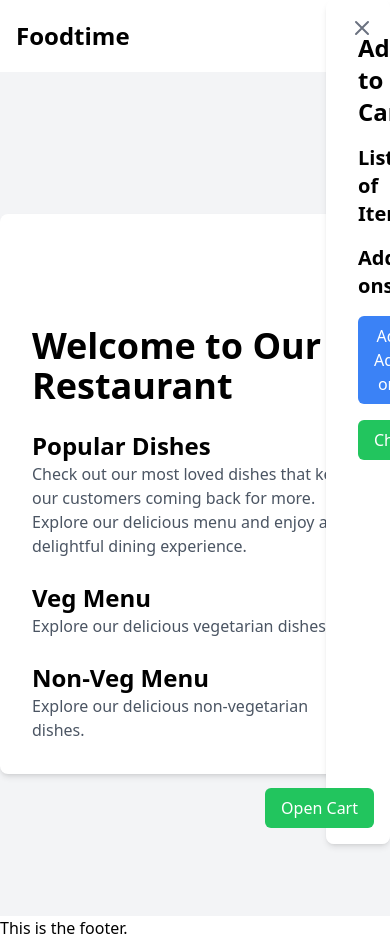
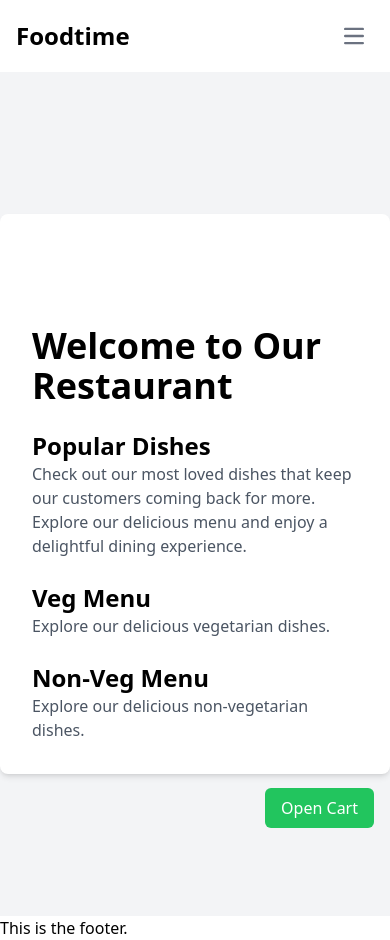
Before and after one commit to lawrencedsz9/resto-website, a React (Vite) app: page / in a window 390 px wide. Built offline with nearby package versions, Linux system fonts and the light colour scheme.

Commit message:
responsive

```diff
--- a/src/pages/home.jsx
+++ b/src/pages/home.jsx
@@ -40,8 +40,8 @@
 
       {/* Unified Cart Section */}
       <div
-        className={`fixed top-0 right-0 h-screen bg-white p-8 rounded-lg shadow-md ${
-          isCartOpen ? "w-1/3" : "w-0"
+        className={`fixed top-0 right-0 h-screen bg-white p-8 rounded-lg shadow-md w-full md:w-1/3 ${
+          isCartOpen ? "block" : "hidden"
         } transition-all duration-300 overflow-y-auto`}
       >
         <button
```
